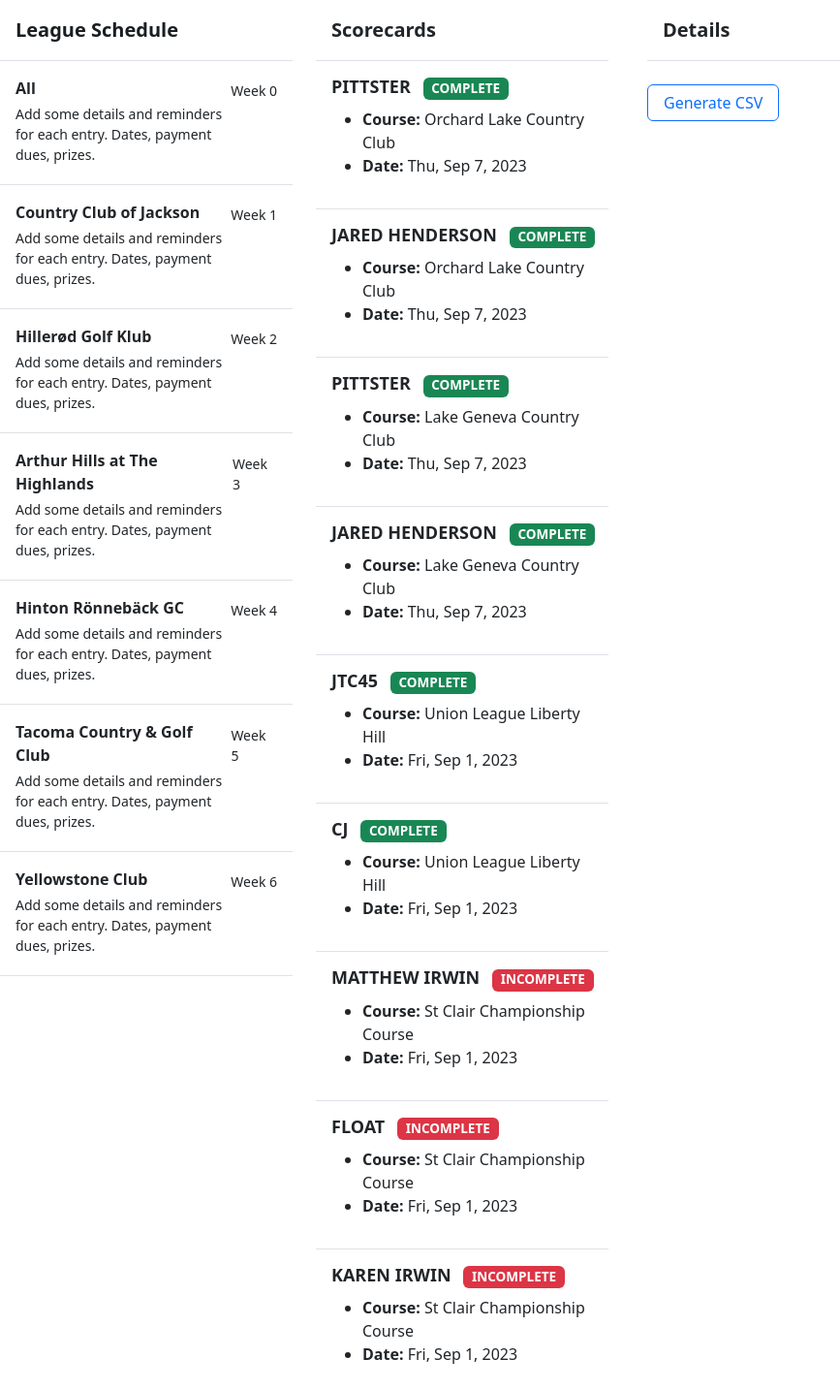
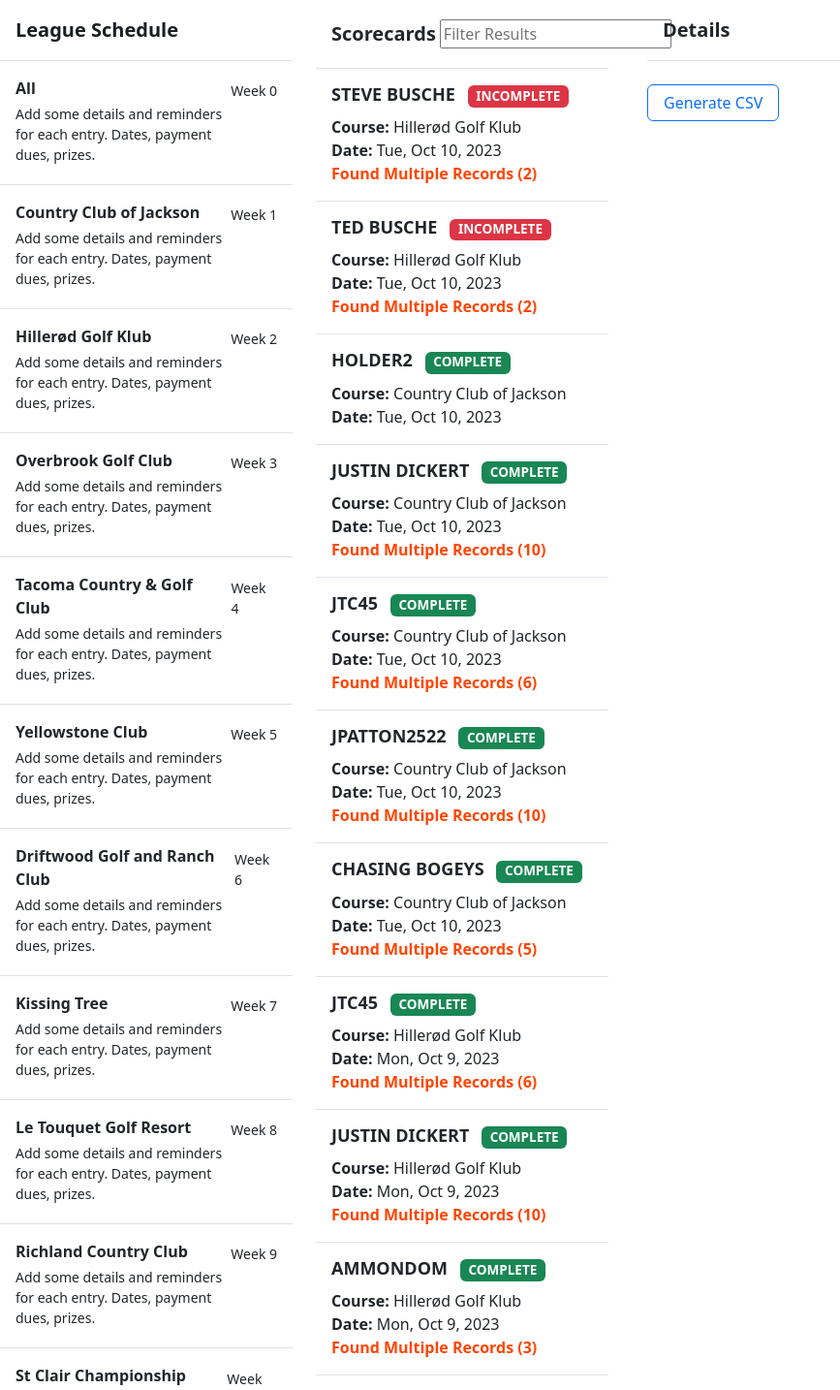
Before and after one commit to mattwinwood/golf-league-app, a Nuxt app: page / in a window 1280 px wide. Shown: the top 1434 px of the page at 97% size, without its empty margins (0-867 px from the left). Built offline with nearby package versions, Linux system fonts and the light colour scheme.

Commit message:
Updated Course list and updated results from trackman

```diff
--- a/Scorecards.vue
+++ b/Scorecards.vue
@@ -2,7 +2,7 @@
   <main class="row">
 
 
-    <div class="col-3 bg-gray-400">
+    <div class="col-3 bg-gray-900">
       <a class="d-flex align-items-center flex-shrink-0 p-3 link-dark text-decoration-none border-bottom"
          href="/">
         <span class="fs-5 fw-semibold">League Schedule</span>
@@ -14,13 +14,14 @@
 
     <div class="col-3">
       <div class="flex flex-grow">
-        <a class="d-flex align-items-center flex-shrink-0 p-3 link-dark text-decoration-none border-bottom"
-           href="/">
+        <div class="d-flex align-items-center flex-shrink-0 p-3 link-dark text-decoration-none border-bottom"
+           >
           <span class="fs-5 fw-semibold">Scorecards</span>
-        </a>
+          <input  v-model="filterValue" class="m-1" placeholder="Filter Results"/>
+        </div>
       </div>
       <div class="list-group list-group-flush border-bottom scrollarea">
-        <ListItem :list="results" :active="activeCourse" @handleFilter="(card) => getScorecard(card)"/>
+        <ListItem :list="filteredResults" :active="activeCourse" @handleFilter="(card) => getScorecard(card)"/>
       </div>
     </div>
 
@@ -85,10 +86,14 @@
 const courses = ref([])
 const results = ref([])
 const activeCourse = ref('')
+const isDuplicate = ref([]);
 const csvData = ref('');
+const filterValue = ref('')
+const filteredResults = ref([])
 
 scorecards.value = data.node.scorecards.items
 results.value = data.node.scorecards.items
+filteredResults.value = data.node.scorecards.items
 players.value = playerData.data.players
 courses.value = courseData.data.courses
 
@@ -147,9 +152,28 @@
     results.value.forEach((record) => {  // Assuming you have results.value available
       getScorecard(record);
     });
+    filteredResults.value = results.value;
+    filterValue.value = '';
+
   }
 };
 
+watch(
+  () => filterValue.value,
+  async (val) => {
+  filteredResults.value = results.value.filter(item => {
+    if(item.player && item.player.name) {
+      return item.player.name.toLowerCase().includes(val)
+    }
+    else if(item.player && item.player[0]) {
+      return item.player[0].name.toLowerCase().includes(val)
+    }
+
+    })
+
+
+  }
+);
 
 
 
@@ -169,7 +193,8 @@
 
 }
 
-function mapHole(hole) {
+function filterResults(value) {
+
 
 }
 
--- a/components/ListItem.vue
+++ b/components/ListItem.vue
@@ -9,9 +9,10 @@
               'mx-2 badge capitalize', scorecard.isCompleted ? 'bg-success' : 'bg-danger']">{{ scorecard.isCompleted ? 'Complete' : 'Incomplete' }}</span>
 
         </h1>
-        <ul>
+        <ul style="list-style: none; padding: 0; margin: 0;">
           <li><b>Course: </b>{{ scorecard.course.displayName }}</li>
           <li><b>Date: </b>{{ new Date(scorecard.createdAt).toLocaleDateString('en-us', {weekday: "short", year: "numeric", month: "short", day: "numeric"}) }}</li>
+          <li v-if="hasDuplicateProperty(scorecard.player.name) > 1" style="color: orangered"><b>Found Multiple Records ({{hasDuplicateProperty(scorecard.player.name)}})</b></li>
         </ul>
       </div>
     </a>
@@ -19,7 +20,13 @@
 <script setup>
 
 const props = defineProps({ list: {type: Array, default: []}, active: {type: String, default: ''}})
-const emit = defineEmits(['handleFilter'])
-
+const emit = defineEmits([ 'handleFilter'])
+function hasDuplicateProperty(value) {
+  const results = props.list.filter(item => item.player.name.toLowerCase().trim() === value.toLowerCase().trim())
+  if(results.length > 0) {
+    console.log("result",results);
+  }
+  return results.length
+}
 
 </script>
--- a/data/courses.json
+++ b/data/courses.json
@@ -7,27 +7,65 @@
       },
       {
         "name": "Country Club of Jackson",
-        "week": 1
+        "week": 1,
+        "date": "10/2/2023"
       },
       {
         "name": "Hillerød Golf Klub",
-        "week": 2
+        "week": 2,
+        "date": "10/9/2023"
       },
       {
-        "name": "Arthur Hills at The Highlands",
-        "week": 3
-      },
-      {
-        "name": "Hinton Rönnebäck GC",
-        "week": 4
+        "name": "Overbrook Golf Club",
+        "week": 3,
+        "date": "10/16/2023"
       },
       {
         "name": "Tacoma Country & Golf Club",
-        "week": 5
+        "week": 4,
+        "date": "10/23/2023"
+
       },
       {
         "name": "Yellowstone Club",
-        "week": 6
+        "week": 5,
+        "date": "10/30/2023"
+
+      },
+      {
+        "name": "Driftwood Golf and Ranch Club",
+        "week": 6,
+        "date": "11/06/2023"
+      },
+      {
+        "name": "Kissing Tree",
+        "week": 7,
+        "date": "11/13/2023"
+      },
+      {
+        "name": "Le Touquet Golf Resort",
+        "week": 8,
+        "date": "11/20/2023"
+      },
+      {
+        "name": "Richland Country Club",
+        "week": 9,
+        "date": "11/27/2023"
+      },
+      {
+        "name": "St Clair Championship Course",
+        "week": 10,
+        "date": "12/04/2023"
+      },
+      {
+        "name": "Quaker Ridge Golf Club",
+        "week": 11,
+        "date": "12/11/2023"
+      },
+      {
+        "name": "Union League Liberty Hill",
+        "week": 12,
+        "date": "12/18/2023"
       }
     ]
   }
--- a/data/players.json
+++ b/data/players.json
@@ -7,7 +7,9 @@
       },
       {
         "name": "JEFF CAT",
-        "tier": "A"
+        "legal Name": "Jeff Catanzaniteriterite",
+        "tier": "A",
+        "handicap": "4.5"
       },
       {
         "name": "Kevin Winwood",
```
Also changed, not shown: data/scorecards.json, test.csv.
